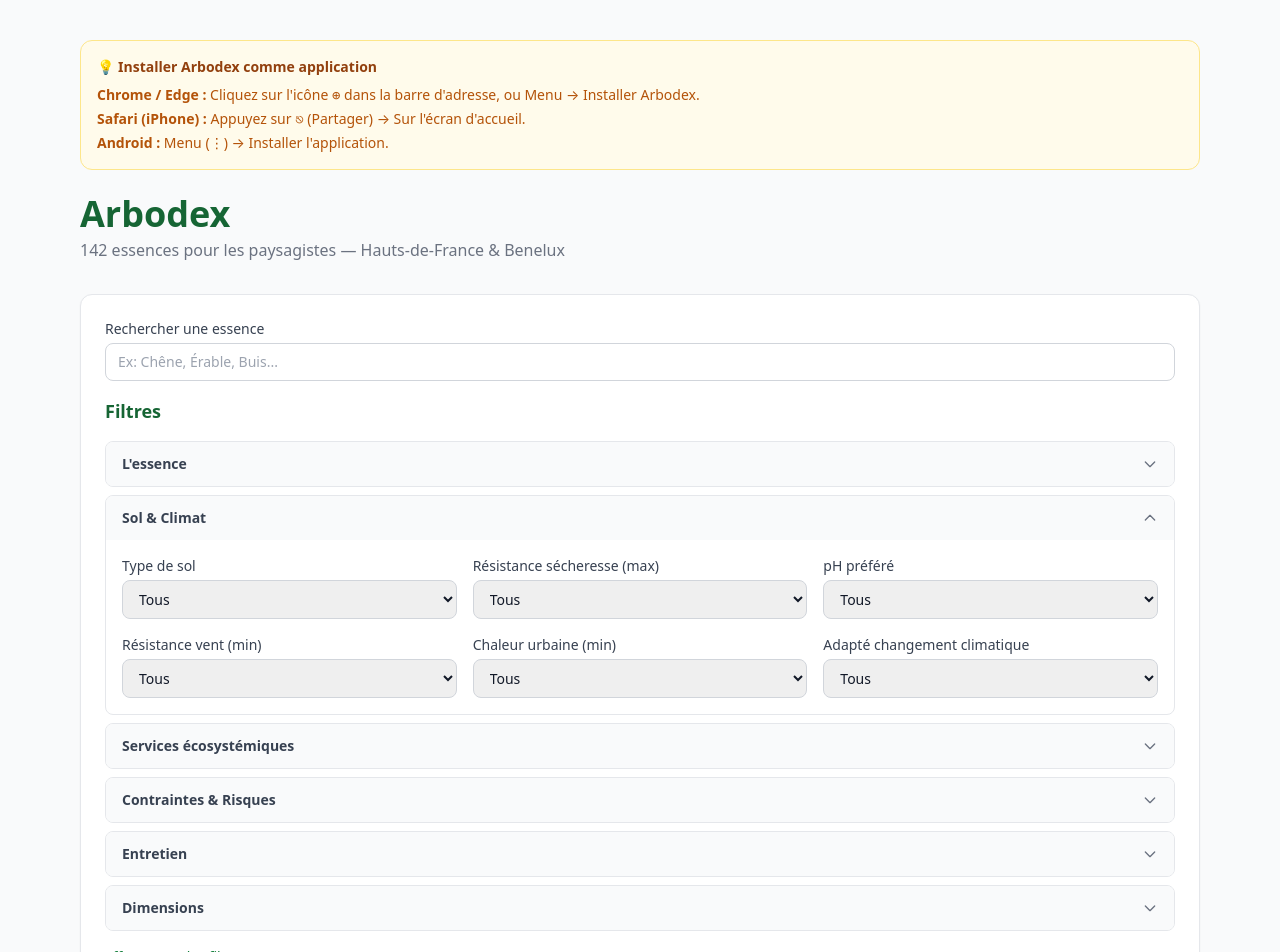
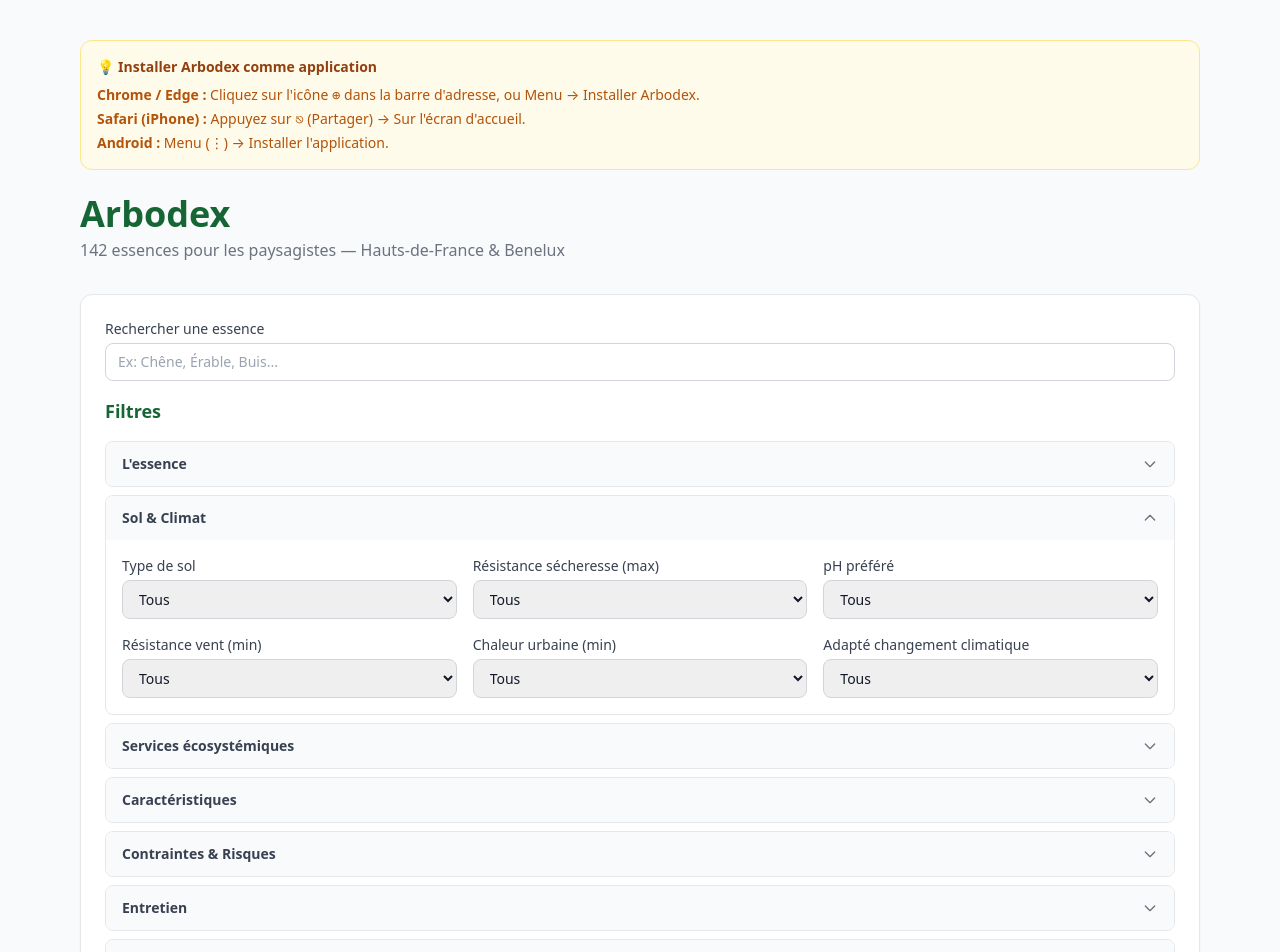
Before and after one commit to gaelg/arbodex, a Next.js app: page / in a window 1280 px wide. Shown: the top 952 px of the page. Built offline with nearby package versions, Linux system fonts and the light colour scheme.

Commit message:
UI: section Caractéristiques, couleur automnale déplacée, formatage Prettier

```diff
--- a/src/components/FilterForm.tsx
+++ b/src/components/FilterForm.tsx
@@ -62,7 +62,7 @@
   {
     cle: "couleur_automnale",
     etiquette: "Couleur automnale",
-    section: "Services écosystémiques",
+    section: "Caractéristiques",
   },
 
   // Contraintes (alertes)
@@ -125,9 +125,10 @@
     Record<string, boolean>
   >({
     "Sol & Climat": true,
-    "Services \u00e9cosyst\u00e9miques": false,
-    Contraintes: false,
-    Maintenance: false,
+    "Caractéristiques": false,
+    "Services écosystémiques": false,
+    "Contraintes & Risques": false,
+    "Entretien": false,
   });
 
   const toggleSection = (section: string) => {
--- a/src/lib/trees.ts
+++ b/src/lib/trees.ts
@@ -138,7 +138,7 @@
         if (!commun.includes(q) && !scient.includes(q) && !fam.includes(q))
           return false;
       }
-    if (!correspond(filtres.origine, arbre.origine)) return false;
+      if (!correspond(filtres.origine, arbre.origine)) return false;
       if (filtres.type_sol && !arbre.type_sol.includes(filtres.type_sol))
         return false;
       if (
```
